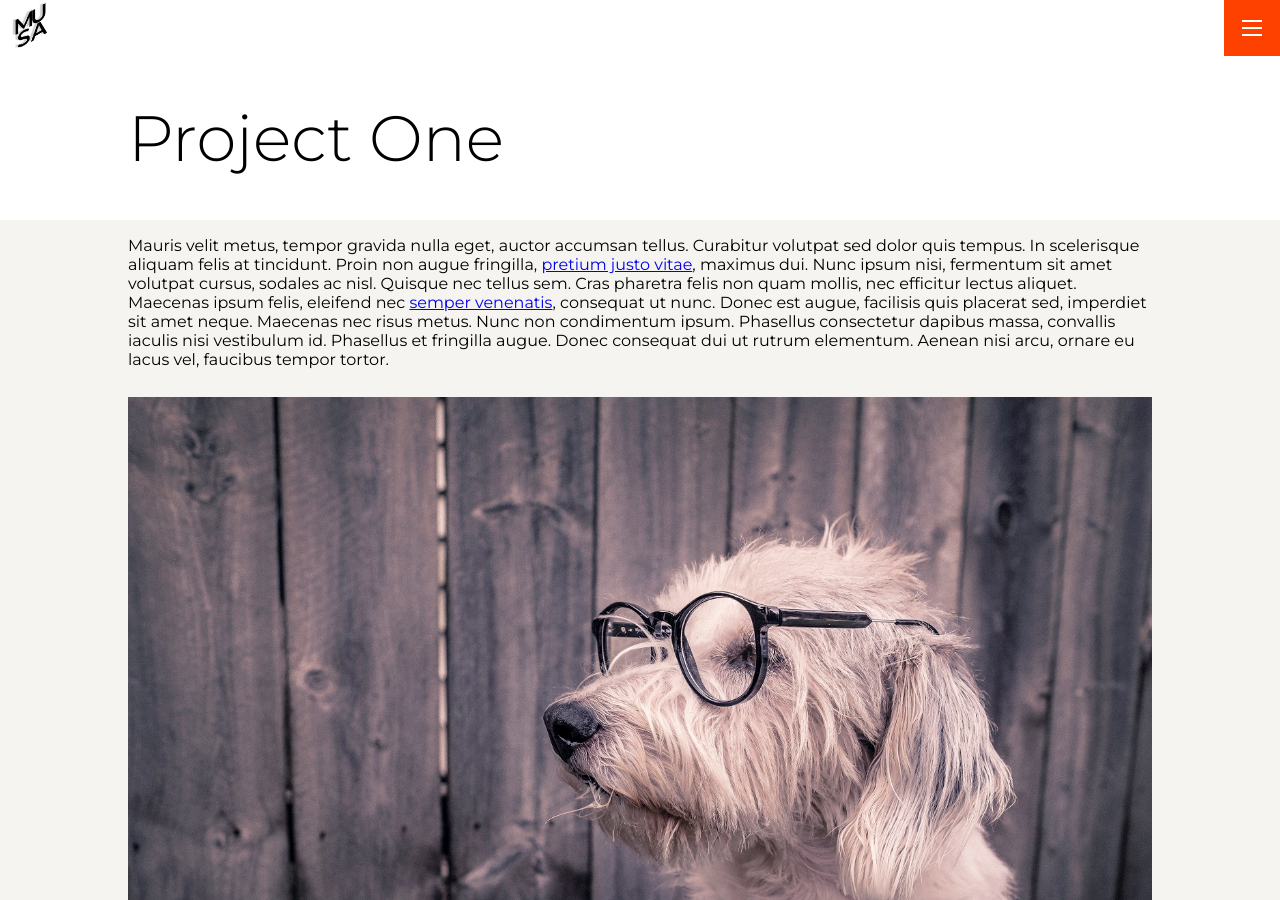
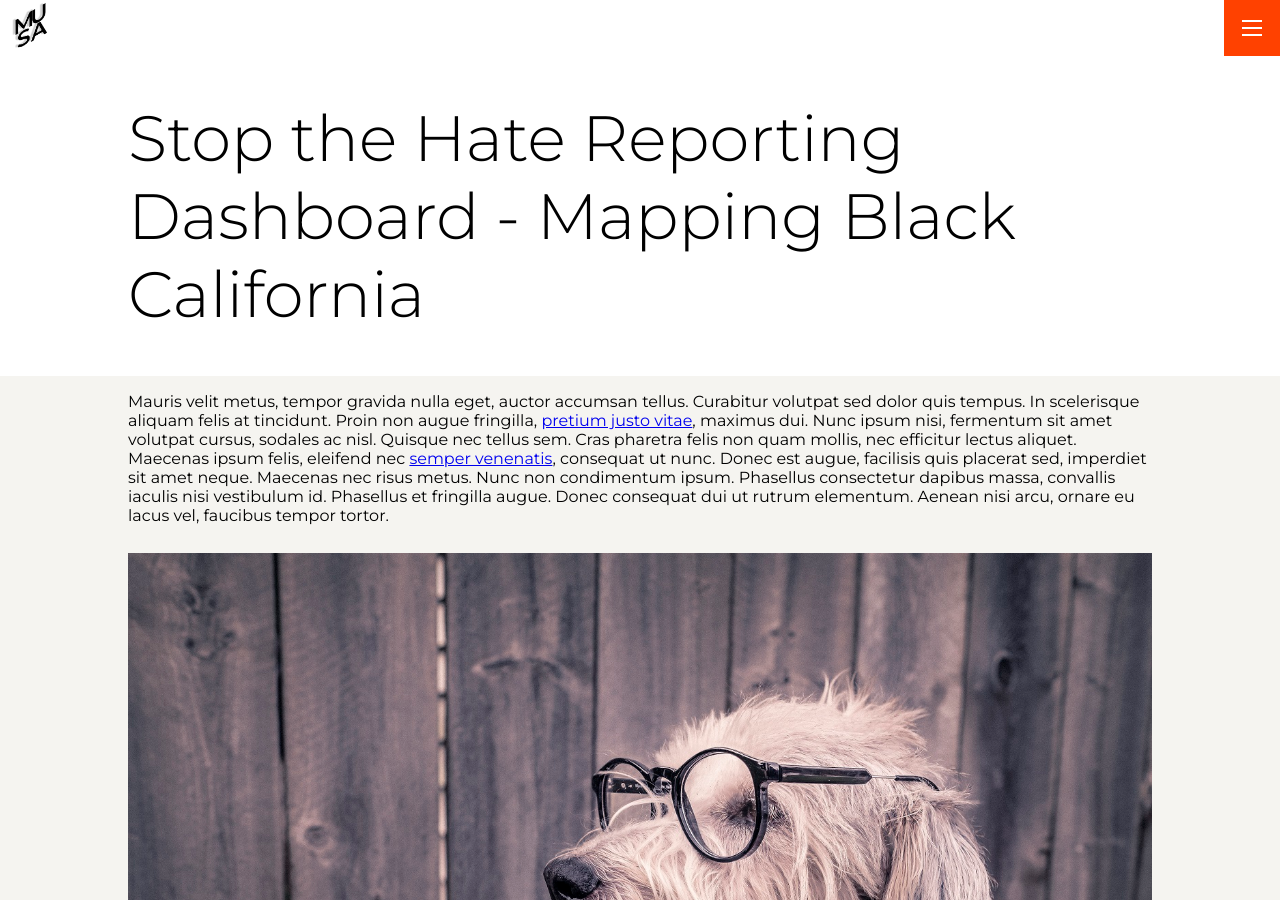
Before and after one commit to chloealimurong/portfolio, a Jekyll site: the page built from _projects/proj-1.md, in a window 1280 px wide and 900 px high. Built offline with Jekyll 4.4.1, drawn with Linux system fonts in a browser that asks for light colours.

Commit message:
Update project title for Stop the Hate Dashboard

```diff
--- a/_projects/proj-1.md
+++ b/_projects/proj-1.md
@@ -1,6 +1,6 @@
 ---
 layout: post
-title: 'Project One'
+title: 'Stop the Hate Reporting Dashboard - Mapping Black California'
 thumbnail: /assets/img/projects/proj-1/thumbnail.jpg
 ---
 Mauris velit metus, tempor gravida nulla eget, auctor accumsan tellus. Curabitur volutpat sed dolor quis tempus. In scelerisque aliquam felis at tincidunt. Proin non augue fringilla, [pretium justo vitae](#), maximus dui. Nunc ipsum nisi, fermentum sit amet volutpat cursus, sodales ac nisl. Quisque nec tellus sem. Cras pharetra felis non quam mollis, nec efficitur lectus aliquet. Maecenas ipsum felis, eleifend nec [semper venenatis](#), consequat ut nunc. Donec est augue, facilisis quis placerat sed, imperdiet sit amet neque. Maecenas nec risus metus. Nunc non condimentum ipsum. Phasellus consectetur dapibus massa, convallis iaculis nisi vestibulum id. Phasellus et fringilla augue. Donec consequat dui ut rutrum elementum. Aenean nisi arcu, ornare eu lacus vel, faucibus tempor tortor.
```
